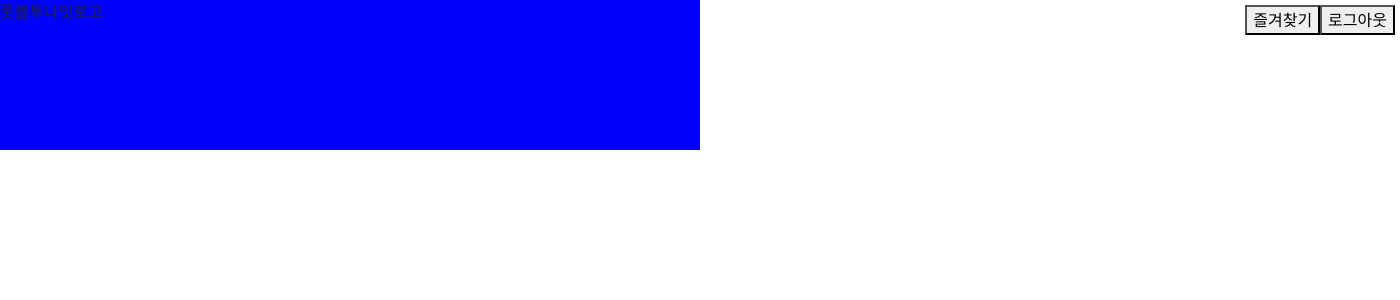
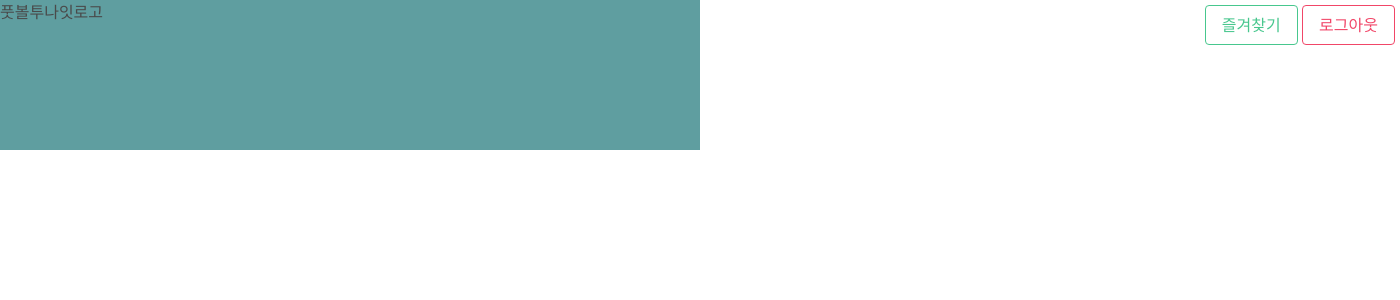
Before and after one commit to hanhae99-Aclass-3/mini-project, a Flask app: template templates/index2.html in a window 1400 px wide. Shown: the top 300 px of the page. Run offline with Flask 2, Linux system fonts and the light colour scheme; the template is opened without the code that fills it, so the values that code supplies are empty; some libraries are stand-ins or nearby versions.

Commit message:
즐겨찾기 로그아웃버튼 변경 즐겨찾기삭제버튼 위치이동

```diff
--- a/templates/index2.html
+++ b/templates/index2.html
@@ -10,6 +10,9 @@
     <link rel="stylesheet" href="https://maxcdn.bootstrapcdn.com/bootstrap/4.0.0/css/bootstrap.min.css"
           integrity="sha384-Gn5384xqQ1aoWXA+058RXPxPg6fy4IWvTNh0E263XmFcJlSAwiGgFAW/dAiS6JXm"
           crossorigin="anonymous">
+
+    <!-- Bulma Css -->
+    <link rel="stylesheet" href="https://cdn.jsdelivr.net/npm/bulma@0.9.1/css/bulma.min.css">
 
     <!-- JS -->
     <script src="https://ajax.googleapis.com/ajax/libs/jquery/3.5.1/jquery.min.js"></script>
@@ -27,7 +30,7 @@
     <style type="text/css">
 
         .mainlogo {
-            background-color: blue;
+            background-color: cadetblue;
             width: 700px;
             height: 150px;
             display: inline-block;
@@ -50,6 +53,10 @@
             display: inline-block;
             float: right;
             margin: 5px;
+        }
+        .likebtn {
+            float: right;
+            margin-bottom: 20px;
         }
 
     </style>
@@ -76,7 +83,7 @@
                                                 <h5 class="card-title">${name}</h5>
                                                 <p class="card-text">팀순위</p>
                                                 <p class="card-text">간단코멘트</p>
-                                                <button type="button" class="btn btn-primary" onclick="delete_mylike('${name}')">즐겨찾기 삭제</button>
+                                                <button type="button" class="btn btn-primary likebtn" onclick="delete_mylike('${name}')">즐겨찾기 삭제</button>
                                             </div>
                                         </div>`
                         $('#my-teams').append(temp_html)
@@ -105,7 +112,8 @@
     <div class="mytitle">
         <div class="mainlogo" onclick="location.href='/'">풋볼투나잇로고</div>
         <div class="mybtn">
-            <button onclick="location.href='/like'">즐겨찾기</button><button onclick="location.href='/login'">로그아웃</button>
+            <button class="button is-success is-outlined" onclick="location.href='/like'">즐겨찾기</button>
+            <button class="button is-danger is-outlined" onclick="location.href='/login'">로그아웃</button>
         </div>
     </div>
     <div class="card-columns mylike" id="my-teams">
```
